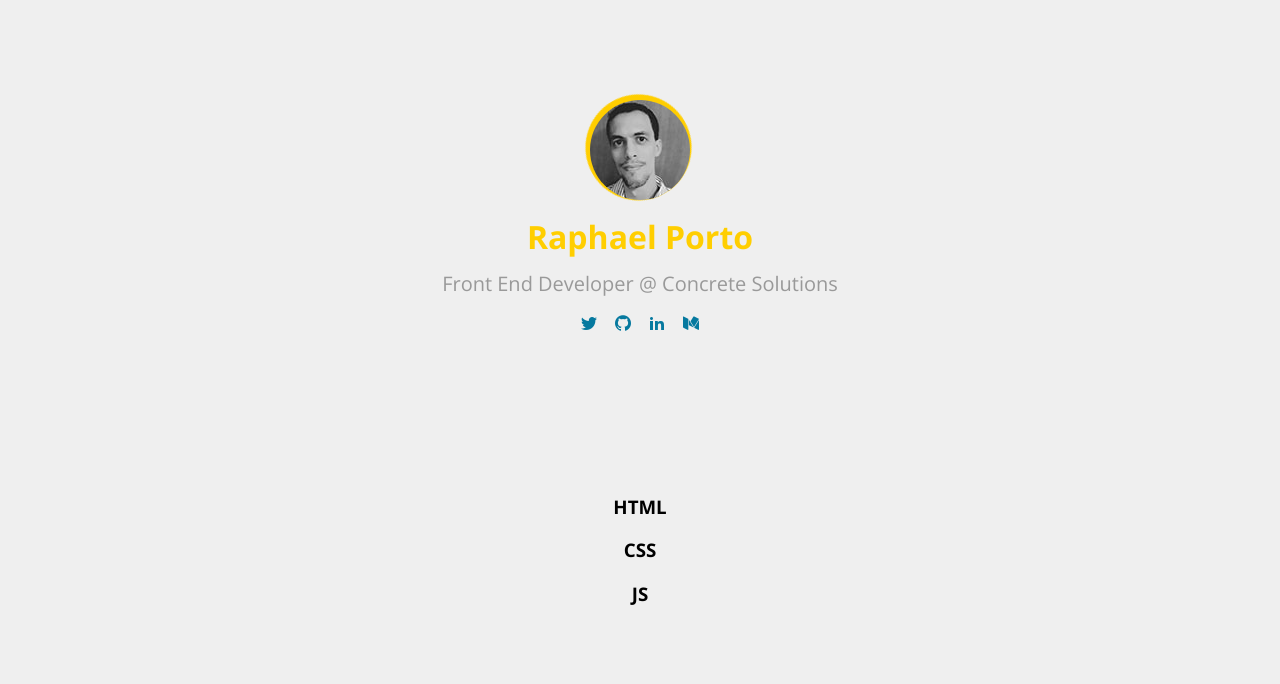
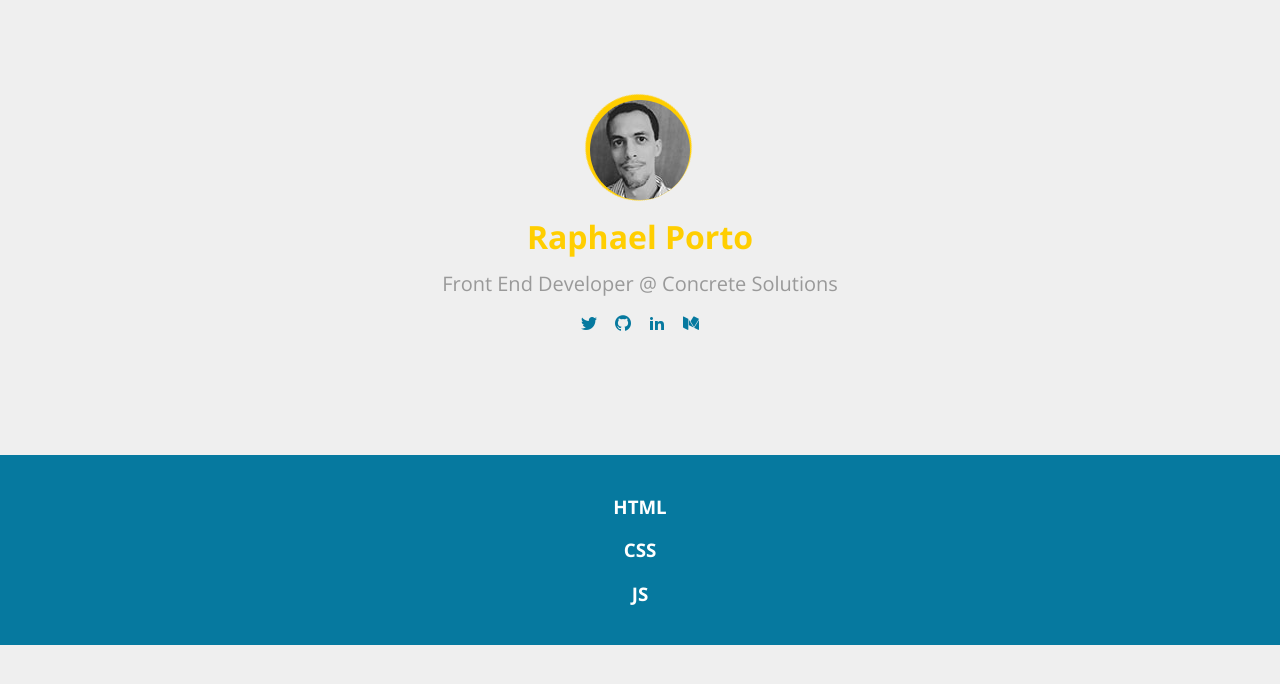
Before and after one commit to raphaelpor/raphaelpor.github.io, a React app: page / in a window 1280 px wide. Shown: the top 684 px of the page. Built offline with nearby package versions, Linux system fonts and the light colour scheme.

Commit message:
Add styles for Skills

```diff
--- a/src/views/Skills/style.css
+++ b/src/views/Skills/style.css
@@ -1 +1,4 @@
-div.Skills {}
+div.Skills {
+  background-color: var(--dark);
+  color: white;
+}
```
